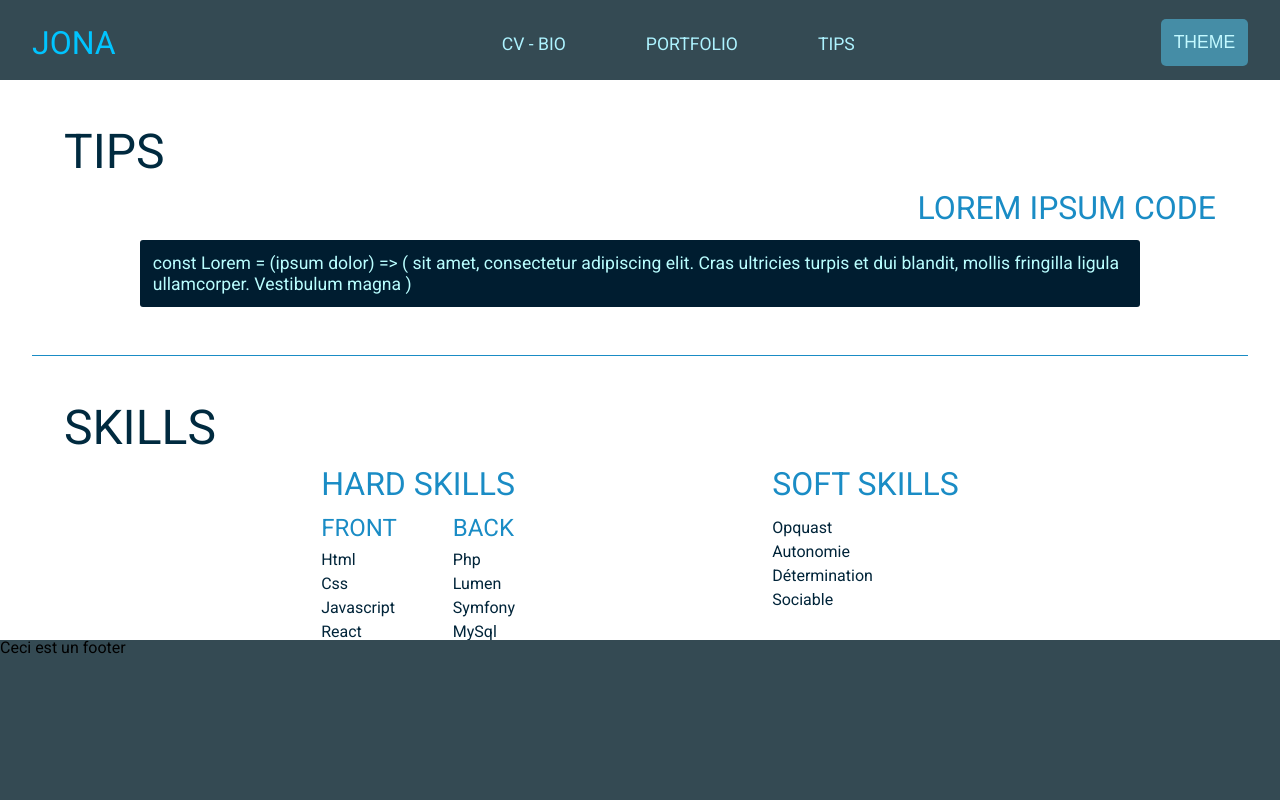
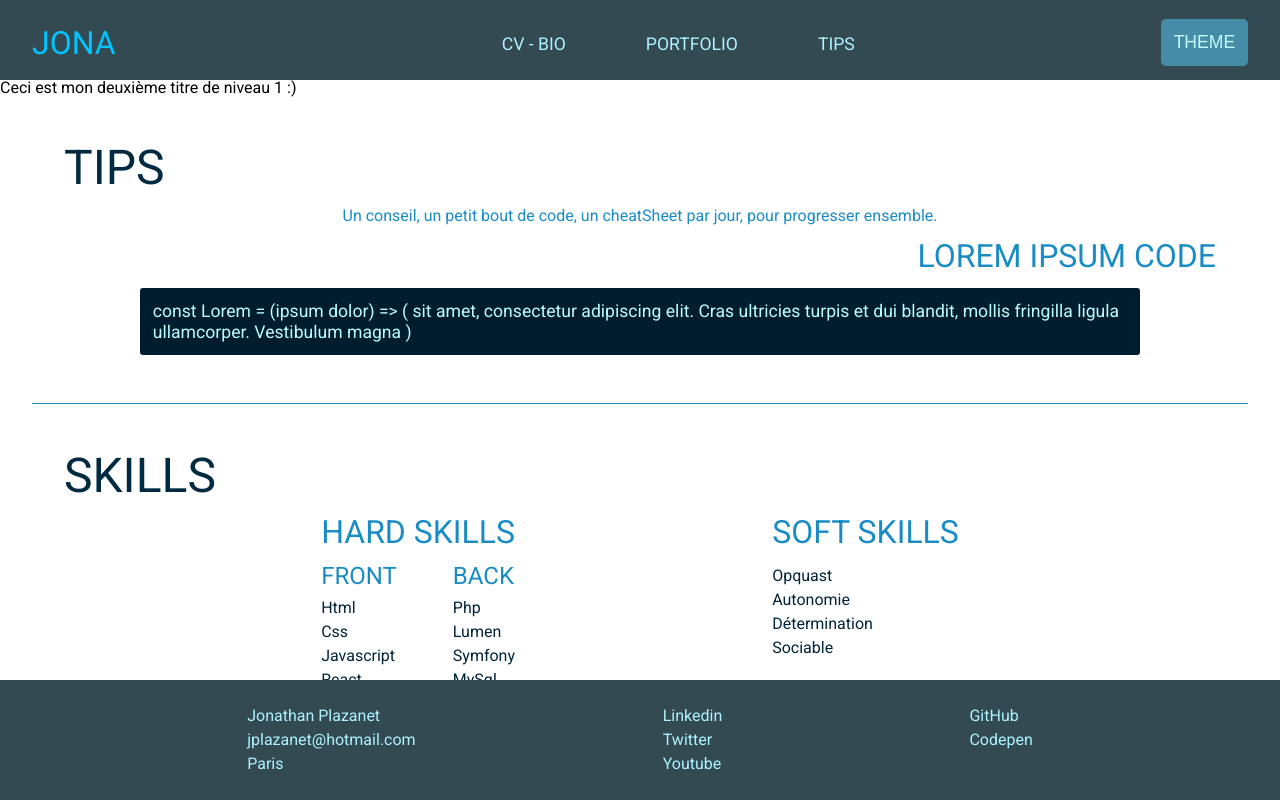
Before and after one commit to JonaPlaz/jona-website, a React app: page / in a window 1280 px wide. Built offline with nearby package versions, Linux system fonts and the light colour scheme.

Commit message:
création d'un mini composant subtitle

```diff
--- a/src/components/App/index.js
+++ b/src/components/App/index.js
@@ -1,18 +1,20 @@
 // == Import npm
-import React from 'react';
+import React from "react";
 
 // == Import
-import './styles.scss';
+import "./styles.scss";
 
 // == Import components
-import Header from '../Header';
-import Main from '../Main';
-import Footer from '../Footer';
+import Subtitle from "../Subtitle";
+import Header from "../Header";
+import Main from "../Main";
+import Footer from "../Footer";
 
 // == Composant
 const App = () => (
   <>
     <Header />
+    <Subtitle />
     <Main />
     <Footer />
   </>
--- a/src/components/Footer/footer.scss
+++ b/src/components/Footer/footer.scss
@@ -2,7 +2,13 @@
 .footer {
   background-color: #344a53;
   bottom: 0;
+  display: flex;
+  justify-content: space-evenly;
+  padding-top: 1.5rem;
   position: absolute;
-  height: 160px;
+  height: 120px;
   width: 100vw;
+  ul {
+      color: #ADF3FF;
+  }
 }
--- a/src/components/Footer/index.js
+++ b/src/components/Footer/index.js
@@ -1,14 +1,43 @@
 // == import de React
-import React from 'react';
+import React from "react";
 
 // == import sass associé
-import './footer.scss';
+import "./footer.scss";
 
 // == Composant Header
 const Footer = () => (
-    <footer className="footer">
-        <p>Ceci est un footer</p>
-    </footer>
+  <footer className="footer">
+    <ul>
+      <li>
+        <a href="#">Jonathan Plazanet</a>
+      </li>
+      <li>
+        <a href="#">jplazanet@hotmail.com</a>
+      </li>
+      <li>
+        <a href="#">Paris</a>
+      </li>
+    </ul>
+    <ul>
+      <li>
+        <a href="#">Linkedin</a>
+      </li>
+      <li>
+        <a href="#">Twitter</a>
+      </li>
+      <li>
+        <a href="#">Youtube</a>
+      </li>
+    </ul>
+    <ul>
+      <li>
+        <a href="#">GitHub</a>
+      </li>
+      <li>
+        <a href="#">Codepen</a>
+      </li>
+    </ul>
+  </footer>
 );
 
 // == export par défaut
--- a/src/components/Main/Tips/index.js
+++ b/src/components/Main/Tips/index.js
@@ -8,14 +8,16 @@ import "./tips.scss";
 const Tips = () => (
   <section className="sectionTips">
     <h2>Tips</h2>
+    <p>
+      Un conseil, un petit bout de code, un cheatSheet par jour, pour progresser
+      ensemble.
+    </p>
     <h3>Lorem Ipsum Code</h3>
-    {/* ajouter un petit paragraphe annocant un tips aléatoire par jour */}
     <div className="codeSnippet homeCodeSnippet">
       <code>
-          const Lorem = (ipsum dolor) => (
-              sit amet, consectetur adipiscing elit. Cras
-              ultricies turpis et dui blandit, mollis fringilla ligula ullamcorper. Vestibulum magna
-          )
+        const Lorem = (ipsum dolor) => ( sit amet, consectetur adipiscing elit.
+        Cras ultricies turpis et dui blandit, mollis fringilla ligula
+        ullamcorper. Vestibulum magna )
       </code>
     </div>
   </section>
--- a/src/components/Main/Tips/tips.scss
+++ b/src/components/Main/Tips/tips.scss
@@ -7,6 +7,12 @@
         text-align: right;
     }
 
+    p {
+        color: #1a8cc5;
+        margin-bottom: 1rem;
+        text-align: center;
+    }
+
     .homeCodeSnippet {
         margin: 0 auto;
     }
--- /dev/null
+++ b/src/components/Subtitle/index.js
@@ -0,0 +1,13 @@
+// == import de React
+import React from 'react';
+
+// == import sass associé
+import './subtitle.scss';
+
+// == Composant Header
+const Subtitle = () => (
+    <h1>Ceci est mon deuxième titre de niveau 1 :)</h1>
+);
+
+// == export par défaut
+export default Subtitle;
```
Also changed, not shown: READMEJona.md, src/components/Subtitle/subtitle.scss (added).
